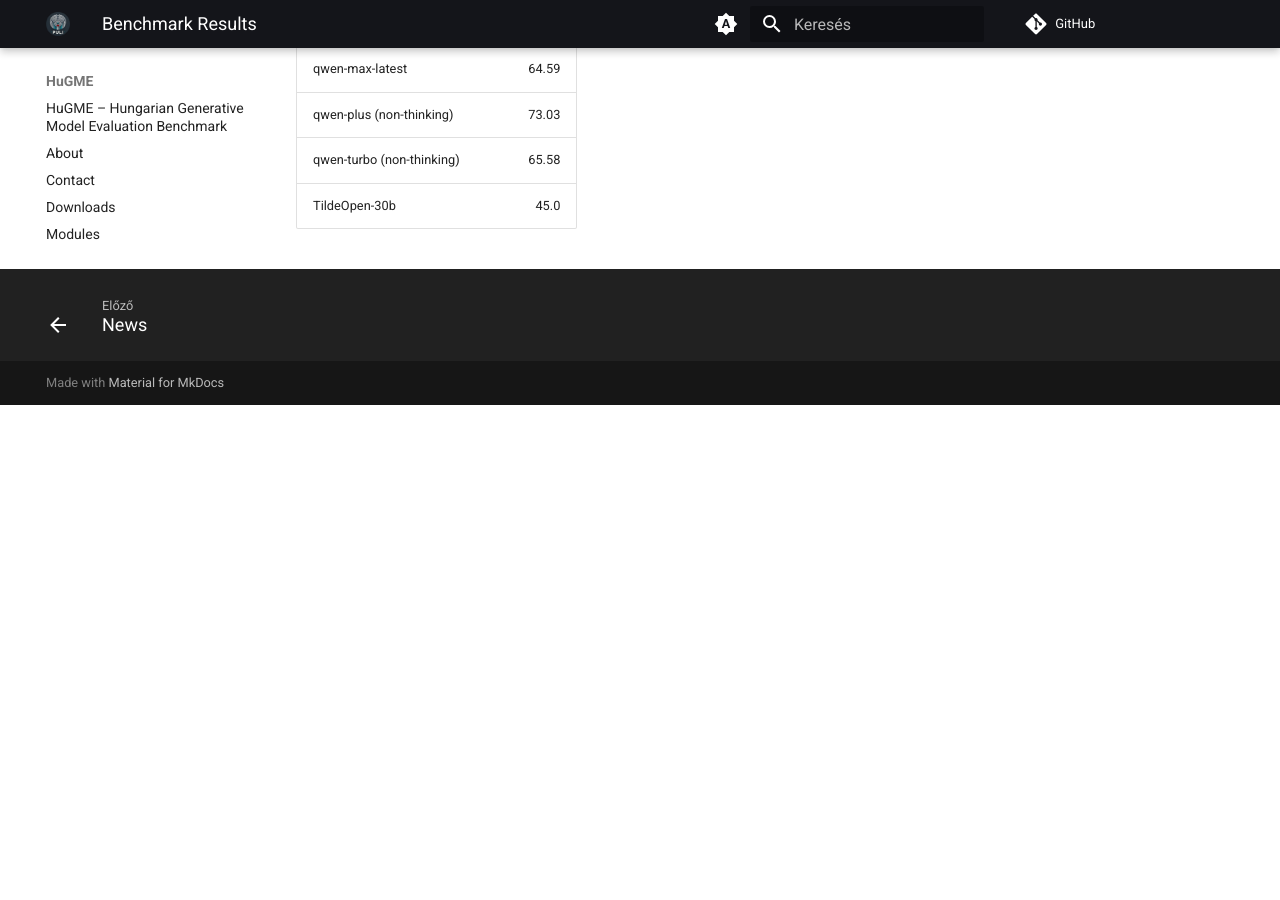
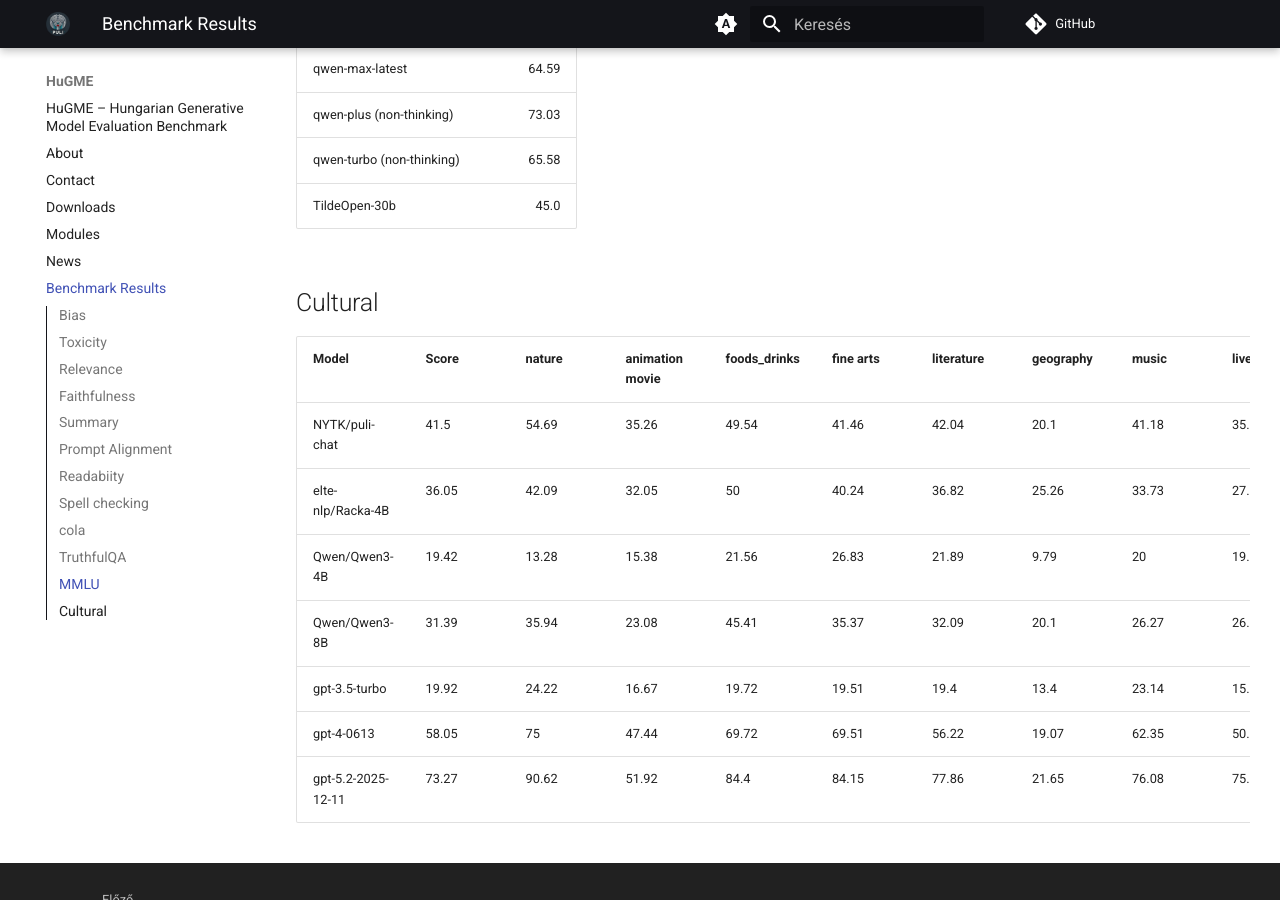
Before and after one commit to nytud/hugme, an MkDocs documentation site: the page built from docs/Results.md, in a window 1280 px wide and 900 px high, scrolled down 11718 px. Built offline with MkDocs 1.6.1 and Material for MkDocs 9.7.7, drawn with Linux system fonts in a browser that asks for light colours; comment, search, counter and statistics services are not loaded; before the commit the page ends 12123 px from its top, so only the background shows below that.

Commit message:
feat(docs): added Cultural results

```diff
--- a/docs/Results.md
+++ b/docs/Results.md
@@ -277,3 +277,15 @@
 | qwen-plus (non-thinking)      |   73.03 |
 | qwen-turbo (non-thinking)     |   65.58 |
 | TildeOpen-30b                 |    45.0 |
+
+## Cultural
+
+| Model                     | Score | nature | animation movie | foods_drinks | fine arts | literature | geography | music | live action | theatre | television | folk_culture | sport | advertisement | architecture | radio | inventions |
+|----------------------------|--------|------------------|--------------|-----------|------------|-----------|-------|-------------|---------|-------------|---------------|-------|---------------|--------------|-------|-------------|-------|
+| NYTK/puli-chat             | 41.5  | 54.69  | 35.26           | 49.54        | 41.46     | 42.04      | 20.1      | 41.18 | 35.95       | 25.33   | 39.23       | 55.36         | 43.04 | 37.93         | 47.01        | 32.35 | 55.56       |
+| elte-nlp/Racka-4B          | 36.05 | 42.09  | 32.05           | 50           | 40.24     | 36.82      | 25.26     | 33.73 | 27.69       | 32      | 34.45       | 40.77         | 37.34 | 22.41         | 41.79        | 20.59 | 47.62       |
+| Qwen/Qwen3-4B              | 19.42 | 13.28  | 15.38           | 21.56        | 26.83     | 21.89      | 9.79      | 20    | 19.01       | 24      | 11          | 28.76         | 20.89 | 22.41         | 16.42        | 8.82  | 31.75       |
+| Qwen/Qwen3-8B              | 31.39 | 35.94  | 23.08           | 45.41        | 35.37     | 32.09      | 20.1      | 26.27 | 26.03       | 28      | 29.67       | 38.2          | 29.11 | 29.31         | 35.07        | 26.47 | 47.62       |
+| gpt-3.5-turbo              | 19.92 | 24.22  | 16.67           | 19.72        | 19.51     | 19.4       | 13.4      | 23.14 | 15.7        | 24      | 18.66       | 23.18         | 20.89 | 18.97         | 22.39        | 29.41 | 22.22       |
+| gpt-4-0613                 | 58.05 | 75     | 47.44           | 69.72        | 69.51     | 56.22      | 19.07     | 62.35 | 50.83       | 45.33   | 57.42       | 72.96         | 65.82 | 34.48         | 76.12        | 20.59 | 82.54       |
+| gpt-5.2-2025-12-11         | 73.27 | 90.62  | 51.92           | 84.4         | 84.15     | 77.86      | 21.65     | 76.08 | 75.62       | 70.67   | 68.42       | 90.13         | 80.38 | 46.55         | 85.82        | 55.88 | 93.65       |
```
